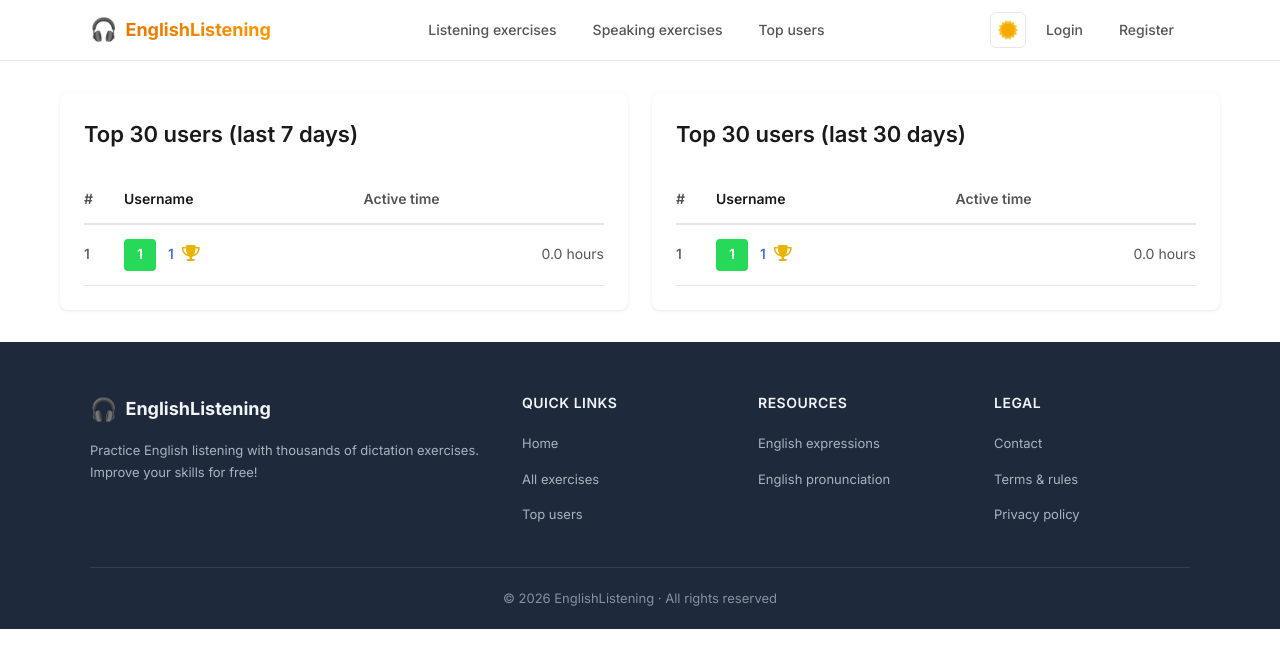
After one commit to nguyenthetan752005-max/EnglishListeningPracticeWebsite, a Spring Boot app: page /top-users in a window 1280 px wide. The commit adds this page. Shown: the top 668 px of the page. Run offline with Spring Boot 4, Linux system fonts and the light colour scheme; some of the project's set-up classes (security, data sources, template engines, error pages and the like) are left out, and stand-ins take their place.

Commit message:
feat: implement top users leaderboard, fix speaking audio evaluation, and improve progress badge UI

```diff
--- a/src/main/java/com/english/learning/EnglishLearningProjectApplication.java
+++ b/src/main/java/com/english/learning/EnglishLearningProjectApplication.java
@@ -7,6 +7,8 @@ import org.springframework.boot.context.event.ApplicationReadyEvent;
 import org.springframework.context.event.EventListener;
 import org.springframework.core.env.Environment;
 
+import org.springframework.scheduling.annotation.EnableScheduling;
+
 import java.io.IOException;
 import java.io.InputStream;
 import java.net.ServerSocket;
@@ -14,6 +16,7 @@ import java.util.Properties;
 import java.util.Map;
 
 @SpringBootApplication
+@EnableScheduling
 public class EnglishLearningProjectApplication {
 
     @Autowired
--- /dev/null
+++ b/src/main/java/com/english/learning/controller/LeaderboardController.java
@@ -0,0 +1,42 @@
+package com.english.learning.controller;
+
+import com.english.learning.entity.User;
+import com.english.learning.service.LeaderboardService;
+import lombok.RequiredArgsConstructor;
+import org.springframework.stereotype.Controller;
+import org.springframework.ui.Model;
+import org.springframework.web.bind.annotation.GetMapping;
+
+import jakarta.servlet.http.HttpSession;
+
+/**
+ * Design Logic: Leaderboard Controller (MVC - Thin Controller).
+ *
+ * - Only handles HTTP routing and session checking.
+ * - Delegates ALL business logic (data formatting, aggregation) to LeaderboardService.
+ * - Does NOT access Repositories directly (MVC compliance).
+ */
+@Controller
+@RequiredArgsConstructor
+public class LeaderboardController {
+
+    private final LeaderboardService leaderboardService;
+
+    @GetMapping("/top-users")
+    public String showTopUsersPage(Model model, HttpSession session) {
+        // 1. Retrieve pre-formatted leaderboard data from Service
+        model.addAttribute("top7Days", leaderboardService.getTopUsers7Days());
+        model.addAttribute("top30Days", leaderboardService.getTopUsers30Days());
+
+        // 2. Current user's active time (from session, no direct repo access)
+        User loggedInUser = (User) session.getAttribute("loggedInUser");
+        if (loggedInUser != null) {
+            int t7 = loggedInUser.getActiveTime7d() != null ? loggedInUser.getActiveTime7d() : 0;
+            int t30 = loggedInUser.getActiveTime30d() != null ? loggedInUser.getActiveTime30d() : 0;
+            model.addAttribute("currentUserTime7d", leaderboardService.formatActiveTime(t7));
+            model.addAttribute("currentUserTime30d", leaderboardService.formatActiveTime(t30));
+        }
+
+        return "leaderboard/top-users";
+    }
+}
--- a/src/main/java/com/english/learning/repository/UserRepository.java
+++ b/src/main/java/com/english/learning/repository/UserRepository.java
@@ -4,9 +4,14 @@ import com.english.learning.entity.User;
 import com.english.learning.enums.Role;
 import org.springframework.data.jpa.repository.JpaRepository;
 import java.util.Optional;
+import java.util.List;
 
 public interface UserRepository extends JpaRepository<User, Long> {
     Optional<User> findByUsername(String username);
     Optional<User> findByEmail(String email);
     Optional<User> findFirstByRole(Role role);
+
+    // Queries for the Leaderboard
+    List<User> findTop30ByOrderByActiveTime7dDesc();
+    List<User> findTop30ByOrderByActiveTime30dDesc();
 }
--- /dev/null
+++ b/src/main/java/com/english/learning/service/StudyTrackingService.java
@@ -0,0 +1,5 @@
+package com.english.learning.service;
+
+public interface StudyTrackingService {
+    void addActiveSeconds(String username, int seconds);
+}
--- a/src/main/java/com/english/learning/service/impl/SpeakingServiceImpl.java
+++ b/src/main/java/com/english/learning/service/impl/SpeakingServiceImpl.java
@@ -45,11 +45,13 @@ public class SpeakingServiceImpl implements SpeakingService {
     @Override
     public SpeakingResultDTO evaluateSpeaking(MultipartFile audio, String referenceText, Long userId, Long sentenceId) {
         // 1. Transcribe audio bằng Wit.AI
-        String transcribedText;
+        String transcribedText = "";
         try {
             transcribedText = witAIAudioService.transcribeAudio(audio);
         } catch (Exception e) {
-            throw new RuntimeException("Error transcribing audio", e);
+            System.err.println("Error transcribing audio (silent or noisy?): " + e.getMessage());
+            // Instead of throwing an exception (which causes 500 error), just treat it as empty text.
+            transcribedText = "";
         }
 
         // 2. Chấm điểm bằng AI (Groq)
--- a/src/main/resources/templates/fragments/lesson/player-ui.html
+++ b/src/main/resources/templates/fragments/lesson/player-ui.html
@@ -91,6 +91,8 @@
             <span><span id="currentSentenceNum">1</span> / <span id="totalSentences" th:text="${lesson.totalSentences}">21</span></span>
             <button class="nav-arrow" id="nextBtn">→</button>
         </div>
+        <!-- Status Badge: hiển thị COMPLETED / IN_PROGRESS / SKIPPED ở góc trên phải -->
+        <span id="sentenceStatusBadge" class="sentence-status-badge" style="display:none;"></span>
     </div>
 
     <!-- Audio Player Bar -->
--- /dev/null
+++ b/src/main/resources/templates/leaderboard/top-users.html
@@ -0,0 +1,150 @@
+<!DOCTYPE html>
+<!-- GIAO DIỆN TRANG BẢNG XẾP HẠNG (LEADERBOARD PAGE) -->
+<!-- Hiển thị Top 30 users theo 7 ngày và 30 ngày gần nhất -->
+
+<html lang="en" xmlns:th="http://www.thymeleaf.org">
+<head th:replace="~{fragments/head :: head('Top Users')}"></head>
+<body>
+    <!-- Navbar -->
+    <div th:replace="~{fragments/navbar :: navbar}"></div>
+
+    <!-- Page Content -->
+    <main class="leaderboard-page">
+        <style>
+            .leaderboard-page {
+                max-width: 1200px;
+                margin: 0 auto;
+                padding: 32px 20px;
+            }
+            .leaderboard-page h1 {
+                font-size: 28px;
+                font-weight: 700;
+                margin-bottom: 24px;
+            }
+            .leaderboard-container {
+                display: flex;
+                gap: 24px;
+                flex-wrap: wrap;
+            }
+            .leaderboard-card {
+                background: var(--card-bg, #ffffff);
+                border-radius: 8px;
+                box-shadow: 0 1px 3px rgba(0,0,0,0.1);
+                flex: 1;
+                min-width: 400px;
+                padding: 24px;
+            }
+            .card-header { margin-bottom: 24px; }
+            .card-header h2 { margin: 0; font-size: 22px; font-weight: 600; }
+            .card-header p { margin: 8px 0 0 0; color: var(--text-secondary, #6b7280); font-size: 14px; }
+            .leaderboard-table { width: 100%; border-collapse: collapse; }
+            .leaderboard-table th {
+                text-align: left; padding: 12px 0;
+                border-bottom: 2px solid var(--border-color, #e5e7eb);
+                font-weight: 600; font-size: 14px;
+            }
+            .leaderboard-table td {
+                padding: 14px 0;
+                border-bottom: 1px solid var(--border-color, #e5e7eb);
+                font-size: 14px; vertical-align: middle;
+            }
+            .lb-rank { width: 40px; font-weight: 500; color: var(--text-secondary, #4b5563); }
+            .lb-user-info { display: flex; align-items: center; gap: 12px; }
+            .lb-avatar {
+                width: 32px; height: 32px; border-radius: 4px;
+                display: flex; align-items: center; justify-content: center;
+                color: white; font-weight: 600; font-size: 14px;
+            }
+            .lb-username { color: #2563eb; font-weight: 500; }
+            .lb-trophy { color: #eab308; margin-left: 4px; font-size: 16px; }
+            .lb-active-time { text-align: right; color: var(--text-secondary, #4b5563); }
+            .lb-empty {
+                text-align: center; padding: 40px 20px;
+                color: var(--text-secondary, #6b7280); font-style: italic;
+            }
+            @media (max-width: 860px) {
+                .leaderboard-card { min-width: 100%; }
+            }
+        </style>
+
+        <div class="leaderboard-container">
+            <!-- TOP 7 DAYS -->
+            <div class="leaderboard-card">
+                <div class="card-header">
+                    <h2>Top 30 users (last 7 days)</h2>
+                    <p th:if="${currentUserTime7d != null}" th:text="'Your active time: ' + ${currentUserTime7d}"></p>
+                </div>
+                <table class="leaderboard-table">
+                    <thead>
+                        <tr>
+                            <th class="lb-rank">#</th>
+                            <th>Username</th>
+                            <th class="lb-active-time">Active time</th>
+                        </tr>
+                    </thead>
+                    <tbody>
+                        <tr th:each="row : ${top7Days}">
+                            <td class="lb-rank" th:text="${row.rank}">1</td>
+                            <td>
+                                <div class="lb-user-info">
+                                    <div class="lb-avatar"
+                                         th:text="${row.initial}"
+                                         th:style="'background-color: ' + ${row.avatarColor}">A</div>
+                                    <div>
+                                        <span class="lb-username" th:text="${row.username}">Username</span>
+                                        <i class="fas fa-trophy lb-trophy" th:if="${row.rank == 1}"></i>
+                                    </div>
+                                </div>
+                            </td>
+                            <td class="lb-active-time" th:text="${row.activeTime}">0+ hours</td>
+                        </tr>
+                        <tr th:if="${#lists.isEmpty(top7Days)}">
+                            <td colspan="3" class="lb-empty">No data yet. Keep studying!</td>
+                        </tr>
+                    </tbody>
+                </table>
+            </div>
+
+            <!-- TOP 30 DAYS -->
+            <div class="leaderboard-card">
+                <div class="card-header">
+                    <h2>Top 30 users (last 30 days)</h2>
+                    <p th:if="${currentUserTime30d != null}" th:text="'Your active time: ' + ${currentUserTime30d}"></p>
+                </div>
+                <table class="leaderboard-table">
+                    <thead>
+                        <tr>
+                            <th class="lb-rank">#</th>
+                            <th>Username</th>
+                            <th class="lb-active-time">Active time</th>
+                        </tr>
+                    </thead>
+                    <tbody>
+                        <tr th:each="row : ${top30Days}">
+                            <td class="lb-rank" th:text="${row.rank}">1</td>
+                            <td>
+                                <div class="lb-user-info">
+                                    <div class="lb-avatar"
+                                         th:text="${row.initial}"
+                                         th:style="'background-color: ' + ${row.avatarColor}">A</div>
+                                    <div>
+                                        <span class="lb-username" th:text="${row.username}">Username</span>
+                                        <i class="fas fa-trophy lb-trophy" th:if="${row.rank == 1}"></i>
+                                    </div>
+                                </div>
+                            </td>
+                            <td class="lb-active-time" th:text="${row.activeTime}">0+ hours</td>
+                        </tr>
+                        <tr th:if="${#lists.isEmpty(top30Days)}">
+                            <td colspan="3" class="lb-empty">No data yet. Keep studying!</td>
+                        </tr>
+                    </tbody>
+                </table>
+            </div>
+        </div>
+    </main>
+
+    <!-- Footer -->
+    <div th:replace="~{fragments/footer :: footer}"></div>
+</body>
+</html>
--- a/src/main/resources/templates/speaking/speaking-practice.html
+++ b/src/main/resources/templates/speaking/speaking-practice.html
@@ -152,8 +152,11 @@
                 }
             });
         }
+
+        window.USER_PROGRESS_MAP = /*[[${userProgressMap}]]*/ {};
     </script>
     <script src="/js/page/lesson-detail/state.js?v=9.0"></script>
+    <script src="/js/page/lesson-detail/lesson-common-ui.js?v=9.0"></script>
     <script src="/js/page/lesson-detail/tabs.js?v=9.0"></script>
     <script src="/js/page/lesson-detail/player-controls.js?v=9.0"></script>
     <script src="/js/page/lesson-detail/speaking-ui.js?v=9.0"></script>
```
Also changed, not shown: src/main/java/com/english/learning/controller/SpeakingExerciseController.java (+9 -1 lines), src/main/java/com/english/learning/controller/TrackingController.java (added, +41 -0 lines), src/main/java/com/english/learning/entity/DailyStudyStatistic.java (added, +37 -0 lines), src/main/java/com/english/learning/entity/User.java (+7 -0 lines), src/main/java/com/english/learning/repository/DailyStudyStatisticRepository.java (added, +20 -0 lines), src/main/java/com/english/learning/service/LeaderboardService.java (added, +19 -0 lines), src/main/java/com/english/learning/service/impl/LeaderboardServiceImpl.java (added, +99 -0 lines), src/main/java/com/english/learning/service/impl/StudyTrackingServiceImpl.java (added, +58 -0 lines), src/main/resources/static/css/pages/lesson-detail.css (+41 -0 lines), src/main/resources/static/js/page/lesson-detail/dictation-ui.js (+24 -0 lines), src/main/resources/static/js/page/lesson-detail/speaking-ui.js (+47 -0 lines).
